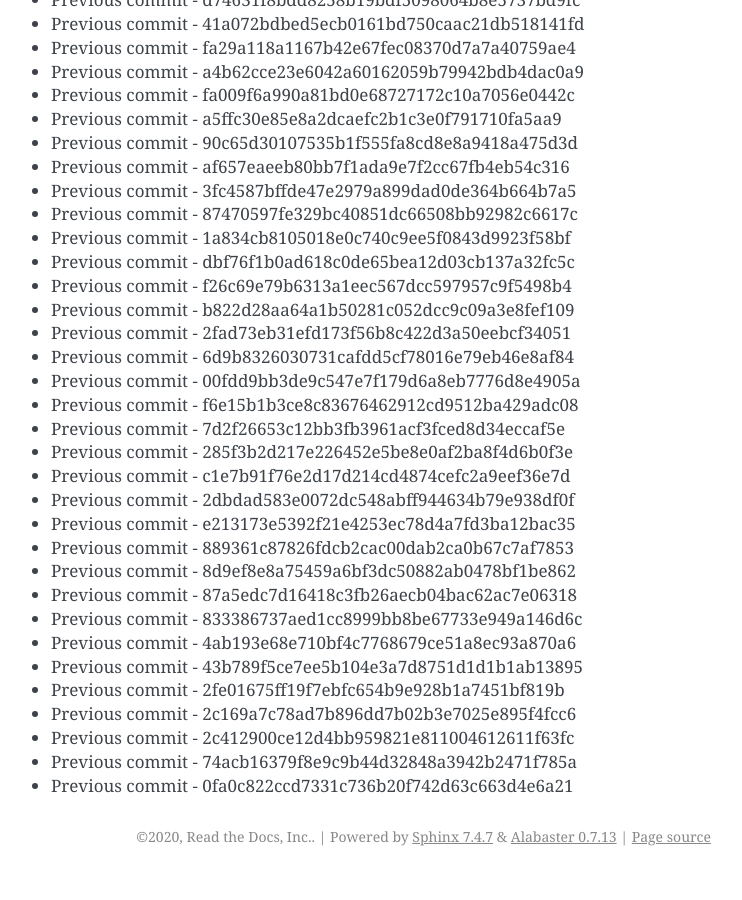
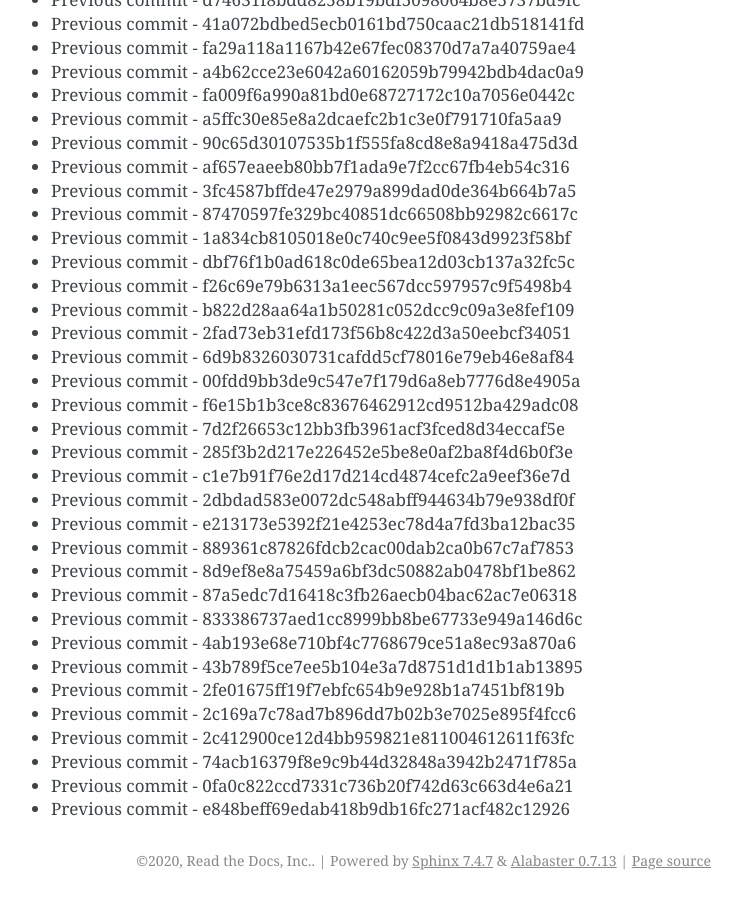
Before and after one commit to readthedocs/rtd-git-stresstest, a Sphinx documentation site: the page built from docs/updates.rst, in a window 1280 px wide and 900 px high, scrolled down 5605 px. Shown: the whole window, without its empty margins (399-1141 px from the left). Built offline with Sphinx 7.4.7, drawn with Linux system fonts in a browser that asks for light colours; before the commit the page ends 6481 px from its top, so only the background shows below that.

Commit message:
Generating commit from previous: e848beff69edab418b9db16fc271acf482c12926

```diff
--- a/docs/updates.rst
+++ b/docs/updates.rst
@@ -267,3 +267,4 @@ It can be tested for any performance characteristics.
 * Previous commit - 2c412900ce12d4bb959821e811004612611f63fc
 * Previous commit - 74acb16379f8e9c9b44d32848a3942b2471f785a
 * Previous commit - 0fa0c822ccd7331c736b20f742d63c663d4e6a21
+* Previous commit - e848beff69edab418b9db16fc271acf482c12926
```
